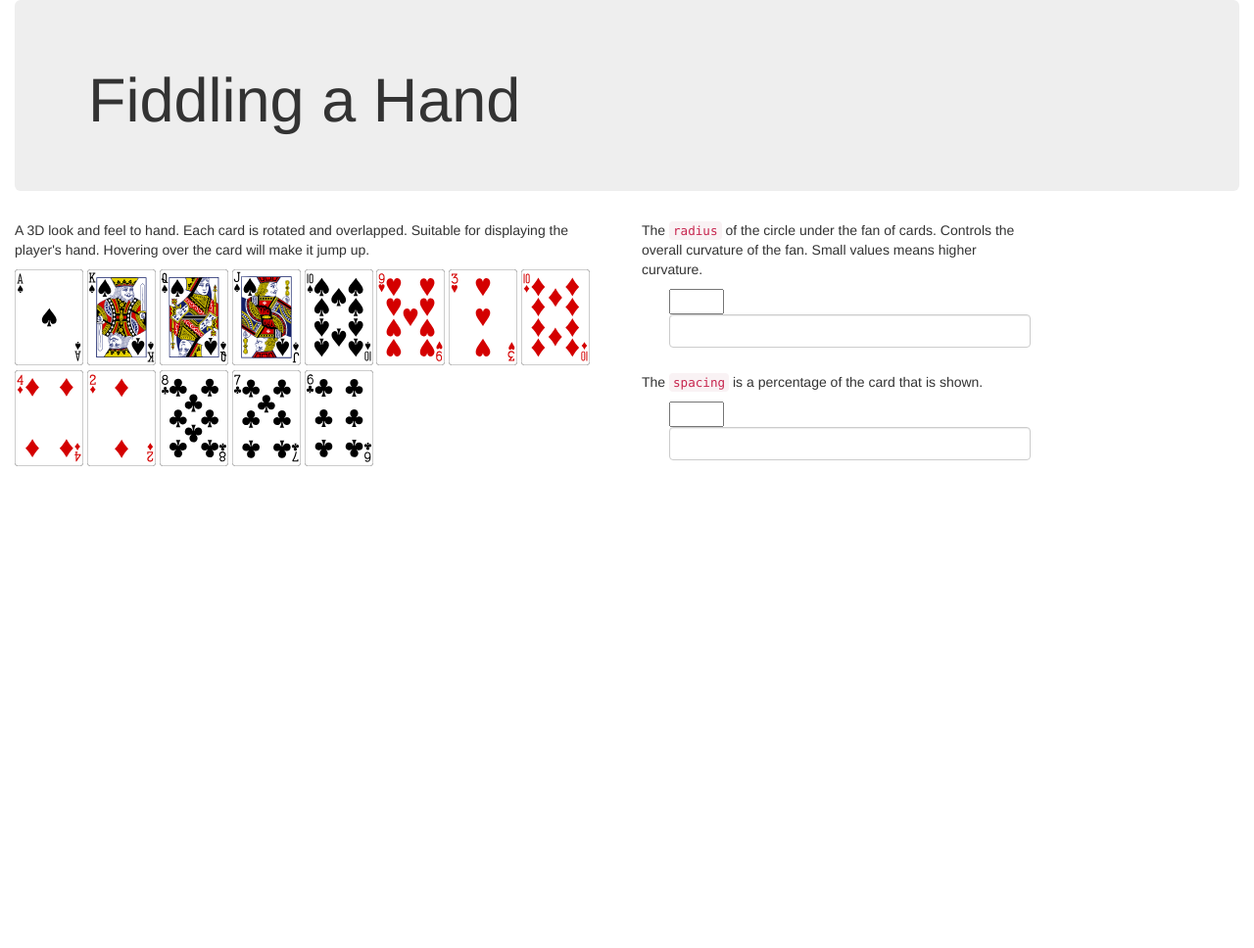
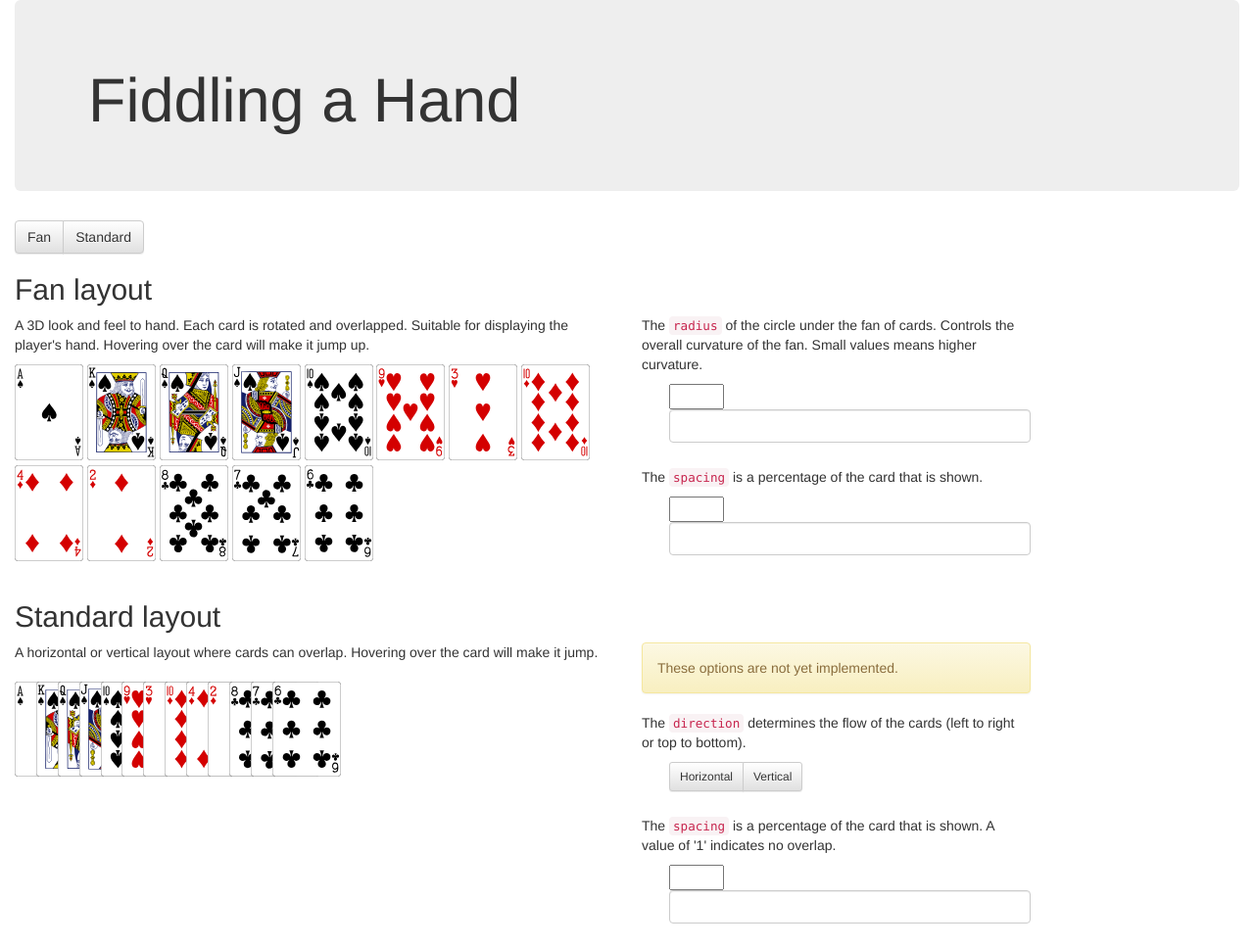
Before and after one commit to richardschneider/cardsJS, a plain HTML site: page fiddle.html in a window 1280 px wide. Shown: the whole page at 98% size. Before the commit the page ends 800 px from the top, so only its background shows below. Drawn offline with nearby package versions, Linux system fonts and the light colour scheme; a script that the page names is missing.

Commit message:
#13 UI for standard layout

```diff
--- a/fiddle.html
+++ b/fiddle.html
@@ -1,41 +1,62 @@
 <!DOCTYPE html>
 <html lang="en">
 <head>
-    <meta charset="utf-8"/>
+    <meta charset="utf-8" />
     <meta http-equiv="X-UA-Compatible" content="IE=edge">
     <meta name="viewport" content="width=device-width, initial-scale=1">
     <title>Fiddling with Cards JS</title>
-
-    <link href="https://maxcdn.bootstrapcdn.com/bootstrap/3.3.2/css/bootstrap.min.css" rel="stylesheet">
+    <link rel="stylesheet" href="https://maxcdn.bootstrapcdn.com/bootstrap/3.3.2/css/bootstrap.min.css">
+    <link rel="stylesheet" href="https://maxcdn.bootstrapcdn.com/bootstrap/3.3.2/css/bootstrap-theme.min.css">
     <link href="cards.css" rel="stylesheet" type="text/css">
     <link href="site/bootstrap-slider.min.css" rel="stylesheet" type="text/css">
-
     <!-- HTML5 shim and Respond.js for IE8 support of HTML5 elements and media queries -->
     <!-- WARNING: Respond.js doesn't work if you view the page via file:// -->
     <!--[if lt IE 9]>
       <script src="https://oss.maxcdn.com/html5shiv/3.7.2/html5shiv.min.js"></script>
       <script src="https://oss.maxcdn.com/respond/1.4.2/respond.min.js"></script>
     <![endif]-->
-
     <style type="text/css">
-        div.option { padding-bottom: 1.8em; padding-left: 2em; }
-        input.option { width: 4em; }
+        div.option
+        {
+            padding-bottom: 1.8em;
+            padding-left: 2em;
+        }
+        input.option
+        {
+            width: 4em;
+        }
+        label.btn > input[type='radio']
+        {
+            display: none;
+        }
     </style>
 </head>
 <body>
     <div class="container-fluid">
-
         <div class="jumbotron">
             <div class="container">
-        <h1>Fiddling a Hand</h1>
+                <h1>
+                    Fiddling a Hand</h1>
             </div>
         </div>
+        <!-- issues with KO and bootstrap, see http://volaresystems.com/blog/post/2013/12/09/Using-Bootstrap-3-radio-button-groups-with-Knockout-3-data-bindings -->
+        <div class="btn-group">
+            <label class="btn btn-default" data-bind="css: { 'active': layout() === 'fan' }">
+                <input type="radio" name="options" id="option1" data-bind="checked: layout, checkedValue: 'fan'">Fan
+            </label>
+            <label class="btn btn-default" data-bind="css: { 'active': layout() === 'hand' }">
+                <input type="radio" name="options" id="option2" data-bind="checked: layout, checkedValue: 'hand'">Standard
+            </label>
+        </div>
 
+        <div data-bind="visible: layout() == 'fan'">
+            <h2>
+                Fan layout</h2>
             <div class="row">
                 <div class="col-md-6">
                     <p>
-	A 3D look and feel to hand.  Each card is rotated and overlapped.  Suitable for displaying the
-	player's hand.  Hovering over the card will make it jump up.
+                        A 3D look and feel to hand. Each card is rotated and overlapped. Suitable for displaying
+                        the player's hand. Hovering over the card will make it jump up.
                     </p>
                     <div class="hand active-hand" data-bind="fan: {spacing: spacing, radius: radius}">
                         <img class='card' src='cards/AS.svg'>
@@ -53,39 +74,88 @@
                         <img class='card' src='cards/6C.svg'>
                     </div>
                 </div>
-
                 <div class="col-md-4" id='options'>
-      <p>The <code>radius</code> of the circle under the fan of cards. Controls the overall curvature of the fan. Small values means higher curvature.</p>
+                    <p>
+                        The <code>radius</code> of the circle under the fan of cards. Controls the overall
+                        curvature of the fan. Small values means higher curvature.</p>
                     <div class="option">
-        <input type="text" class="option" data-bind="value: radius"/>
-        <input type="text" class="slider form-control" data-bind="sliderValue: {value: radius, min: 0, max: 800, selection: 'none'}"/>
+                        <input type="text" class="option" data-bind="value: radius" />
+                        <input type="text" class="slider form-control" data-bind="sliderValue: {value: radius, min: 0, max: 800, selection: 'none'}" />
+                    </div>
+                    <p>
+                        The <code>spacing</code> is a percentage of the card that is shown.</p>
+                    <div class="option">
+                        <input type="text" class="option" data-bind="value: spacing" />
+                        <input type="text" class="slider form-control" data-bind="sliderValue: {value: spacing, min: 0, max: 1, step: 0.01, selection: 'none', formatter: function(v) { return (v * 10) / 10;} }" />
+                    </div>
+                </div>
+            </div>
         </div>
 
-     <p>The <code>spacing</code> is a percentage of the card that is shown.</p>
+        <div data-bind="visible: layout() == 'hand'">
+            <h2>
+                Standard layout</h2>
+            <div class="row">
+                <div class="col-md-6">
+                    <p>
+                        A horizontal or vertical layout where cards can overlap. Hovering over the card will make
+                        it jump.</p>
+                    <div class="hand hhand-compact active-hand">
+                        <img class='card' src='cards/AS.svg'>
+                        <img class='card' src='cards/KS.svg'>
+                        <img class='card' src='cards/QS.svg'>
+                        <img class='card' src='cards/JS.svg'>
+                        <img class='card' src='cards/10S.svg'>
+                        <img class='card' src='cards/9H.svg'>
+                        <img class='card' src='cards/3H.svg'>
+                        <img class='card' src='cards/10D.svg'>
+                        <img class='card' src='cards/4D.svg'>
+                        <img class='card' src='cards/2D.svg'>
+                        <img class='card' src='cards/8C.svg'>
+                        <img class='card' src='cards/7C.svg'>
+                        <img class='card' src='cards/6C.svg'>
+                    </div>
+                </div>
+                <div class="col-md-4">
+	                <div class="alert alert-warning" role="alert">These options are not yet implemented.</div>
+                    <p>
+                        The <code>direction</code> determines the flow of the cards (left to right or top to bottom).</p>
+                    <div class="btn-group option">
+                        <label class="btn btn-default btn-sm" data-bind="css: { 'active': direction() === 'horizontal' }">
+                            <input type="radio" data-bind="checked: direction, checkedValue: 'horizontal'">Horizontal
+                        </label>
+                        <label class="btn btn-default btn-sm" data-bind="css: { 'active': direction() === 'vertical' }">
+                            <input type="radio" data-bind="checked: direction, checkedValue: 'vertical'">Vertical
+                        </label>
+                    </div>
+
+                    <p>
+                        The <code>spacing</code> is a percentage of the card that is shown.  A value of '1'
+                        indicates no overlap.</p>
                     <div class="option">
-        <input type="text" class="option" data-bind="value: spacing"/>
-        <input type="text" class="slider form-control" data-bind="sliderValue: {value: spacing, min: 0, max: 1, step: 0.01, selection: 'none', formatter: function(v) { return (v * 10) / 10;} }"/>
+                        <input type="text" class="option" data-bind="value: spacing" />
+                        <input type="text" class="slider form-control" data-bind="sliderValue: {value: spacing, min: 0, max: 1, step: 0.01, selection: 'none', formatter: function(v) { return (v * 10) / 10;} }" />
+                    </div>
                 </div>
 
             </div>
-</div>
-
         </div>
 
         <script type='text/javascript' src="http://cdnjs.cloudflare.com/ajax/libs/jquery/2.1.1/jquery.min.js"></script>
         <script type='text/javascript' src='http://cdnjs.cloudflare.com/ajax/libs/knockout/3.1.0/knockout-min.js'></script>
         <script src="cards.js" type="text/javascript"></script>
         <script src="cards-ko.js" type="text/javascript"></script>
-    <script type='text/javascript' src="http://netdna.bootstrapcdn.com/bootstrap/3.1.1/js/bootstrap.min.js"></script>
+        <script type='text/javascript' src="https://maxcdn.bootstrapcdn.com/bootstrap/3.3.2/js/bootstrap.min.js"></script>
         <script type='text/javascript' src="site/bootstrap-slider.min.js"></script>
         <script type='text/javascript' src="site/bootstrap-slider-knockout-binding.js"></script>
-
         <script type="text/javascript">
             $(document).ready(function () {
 
                 var fiddle = {
                     radius: ko.observable(80),
                     spacing: ko.observable(0.1),
+                    layout: ko.observable('fan'),
+                    direction: ko.observable('horizontal'),
                     fixed: function (v) {
                         return (v * 10) / 10;
                     }
@@ -94,7 +164,7 @@
                 ko.applyBindings(fiddle);
 
             });
+
         </script>
-
 </body>
 </html>
```
Lines whose indentation alone changed are shown as unchanged.
